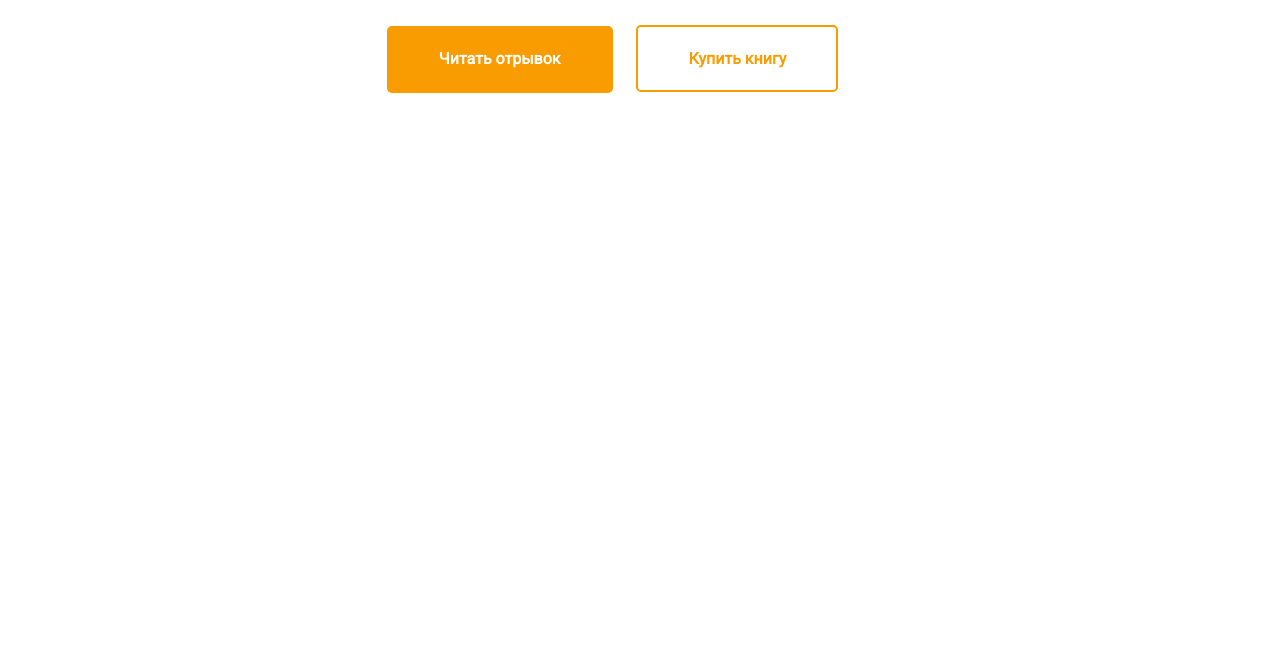
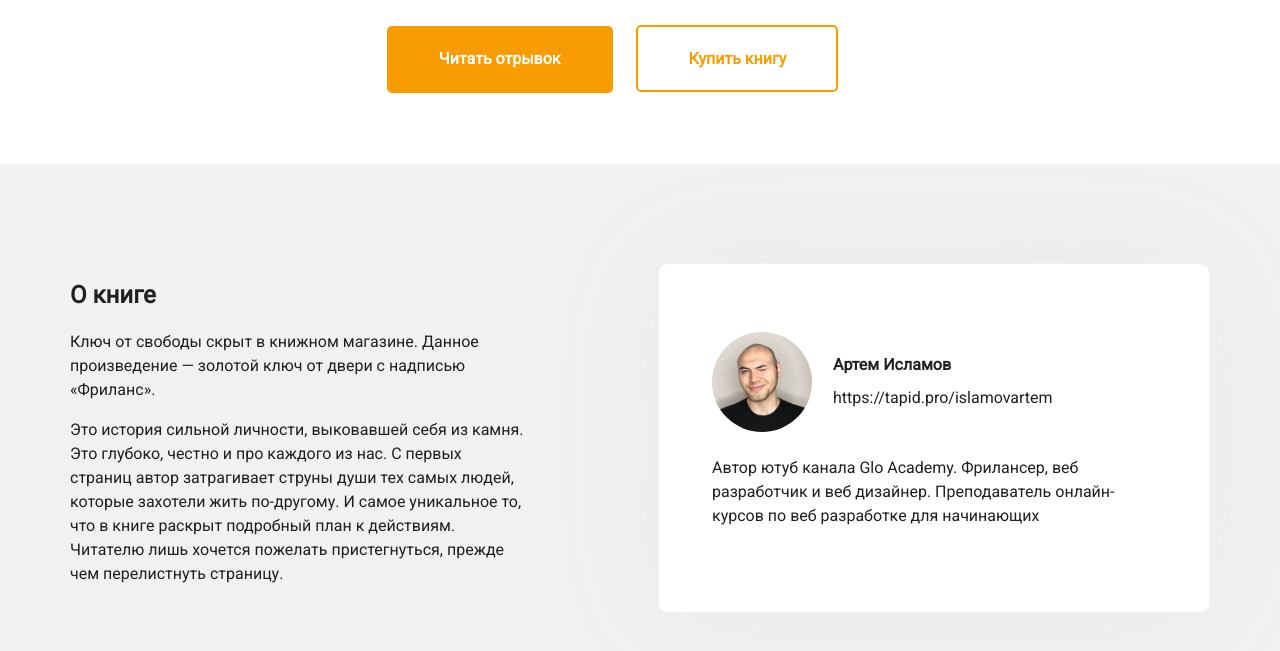
Before and after one commit to lllena/dz, a plain HTML site: page dz_10/index.html in a window 1280 px wide. Shown: the part 531-1182 px from the top of the page. Before the commit the page ends 800 px from the top, so only its background shows below. Drawn offline with Linux system fonts and the light colour scheme; files whose address does not match are found by name; a web font is replaced by a local one.

Commit message:
Add files via upload

```diff
--- a/dz_10/css/style.css
+++ b/dz_10/css/style.css
@@ -120,3 +120,61 @@ body{
     color:  #f89c02;
     text-decoration: none;
 }
+/* О книге */
+.about {
+    background-color: #f1f1f1;
+    padding: 99px 0;
+}
+.about-container {
+    display: flex;
+    align-items: flex-start;
+    justify-content: space-between;
+    max-width: 1140px;
+    margin: auto;
+}
+.about-book {
+    max-width: 454px;
+    flex-shrink: 0;
+}
+.about-text {
+    font-size: 16px;
+    font-weight: 400;
+    line-height: 24px;
+}
+.about-author {
+    display: flex;
+    flex-wrap: wrap;
+    align-items: center;
+    max-width: 552px;
+    box-shadow: 0 1px 120px rgba(161, 161, 161, 0.08);
+    border-radius: 10px;
+    border: 1px solid #f3f3f3;
+    background-color: #ffffff;
+    padding: 68px 53px;
+}
+.author-avatar {
+    width: 100px;
+    height: 100px;
+    object-fit: cover;
+    border-radius: 50%;
+    margin-right: 21px;
+}
+.author-name {
+    margin: 0;
+    margin-bottom: 14px;
+    font-size: 16px;
+    font-weight: 700;
+}
+.author-link {
+    font-size: 16px;
+    font-weight: 400;
+    text-decoration: none;
+    color: inherit;
+}
+.author-text {
+    margin-top: 24px;
+    flex-basis: 100%;
+    font-size: 16px;
+    font-weight: 400;
+    line-height: 24px;
+}
--- a/dz_10/index.html
+++ b/dz_10/index.html
@@ -8,6 +8,8 @@
     <title>Путь фрилансера - сайт книги</title>
     <link rel="stylesheet" href="css/normalize.css">
     <link rel="stylesheet" href="css/style.css">
+    <link  rel = "shortcut icon"  href = "/favicon.ico"  type = "image / x-icon" >
+<link  rel = "icon"  href = "/favicon.ico"  type = "image / x-icon" >
 </head>
 <body>
     <!--  Шапка сайта  -->
@@ -55,7 +57,32 @@
         <!-- /.hero-container -->
     </section>
     <!-- Секция о книге -->
-    <section class="about"></section>
+    <section class="about">
+        <div class="about-container">
+            <div class="about-book">
+                <h2 class="section-title">О книге</h2>
+            <p class="about-text">Ключ от свободы скрыт в книжном магазине. Данное произведение — золотой ключ от двери с надписью «Фриланс». </p>
+
+            <p class="about-text">Это история сильной личности, выковавшей себя из камня. Это глубоко, честно и про каждого из нас. С первых страниц автор затрагивает струны души тех самых людей, которые захотели жить по-другому. И самое уникальное то, что в книге раскрыт подробный план к действиям.
+
+                Читателю лишь хочется пожелать пристегнуться, прежде чем перелистнуть страницу.</p>
+            </div>
+            <!-- /.about-book -->
+            <div class="about-author">
+                <img src="img/avatar.jpg" alt="Фото Артем Исламов" class="author-avatar">
+                <div class="author-bio">
+                <h3 class="author-name">Артем Исламов</h3>
+                <!-- /.author-name -->
+                <a href="https://tapid.pro/islamovartem" class="author-link">https://tapid.pro/islamovartem</a>
+            </div>
+            <!-- /.author-bio -->
+            <p class="author-text">Автор ютуб канала Glo Academy. Фрилансер, веб разработчик и веб дизайнер. Преподаватель онлайн-курсов по веб разработке для начинающих</p>
+            <!-- /.author-text -->
+            </div>
+            <!-- /.about-author -->
+        </div>
+        <!-- /.about-container -->
+    </section>
     <!-- Читатели -->
     <section class="readers"></section>
     <!-- Подвал сайта -->
```
Also changed, not shown: dz_10/favicon.ico (added), dz_10/img/avatar.jpg (added).
